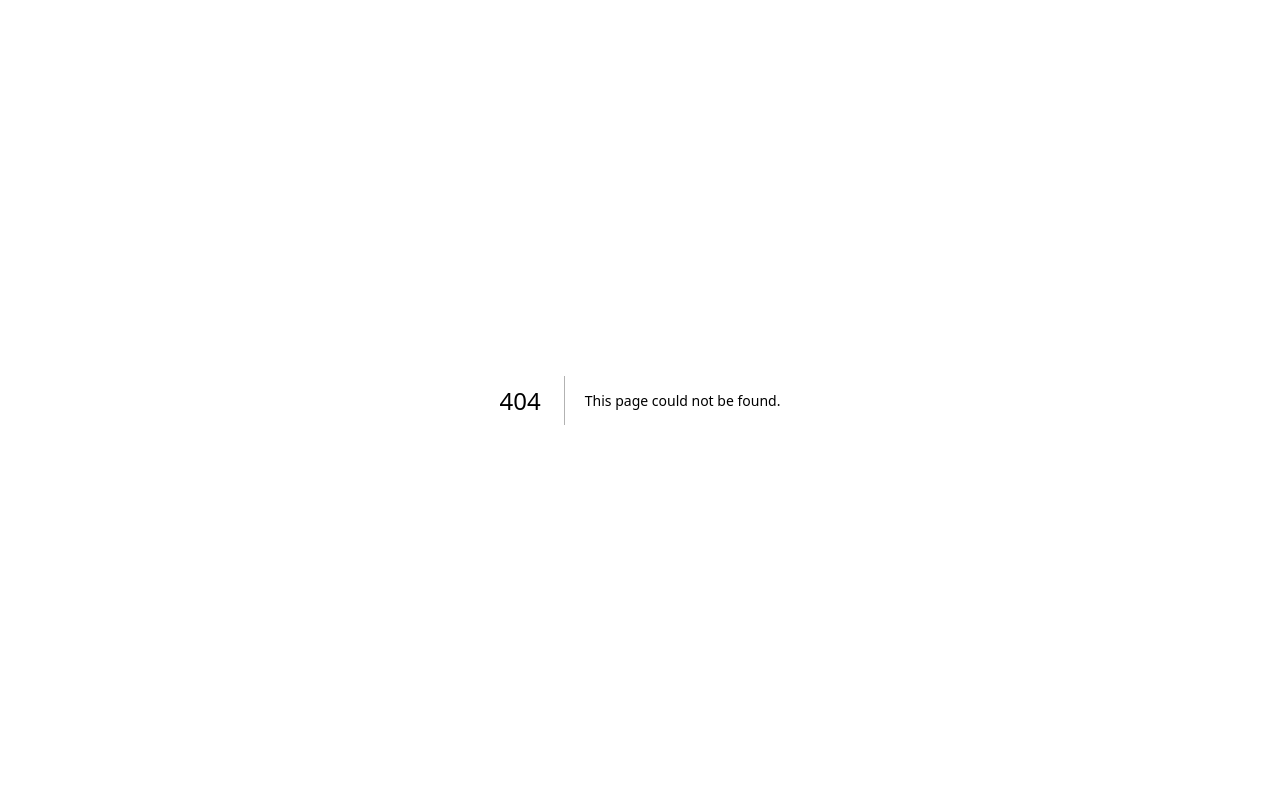
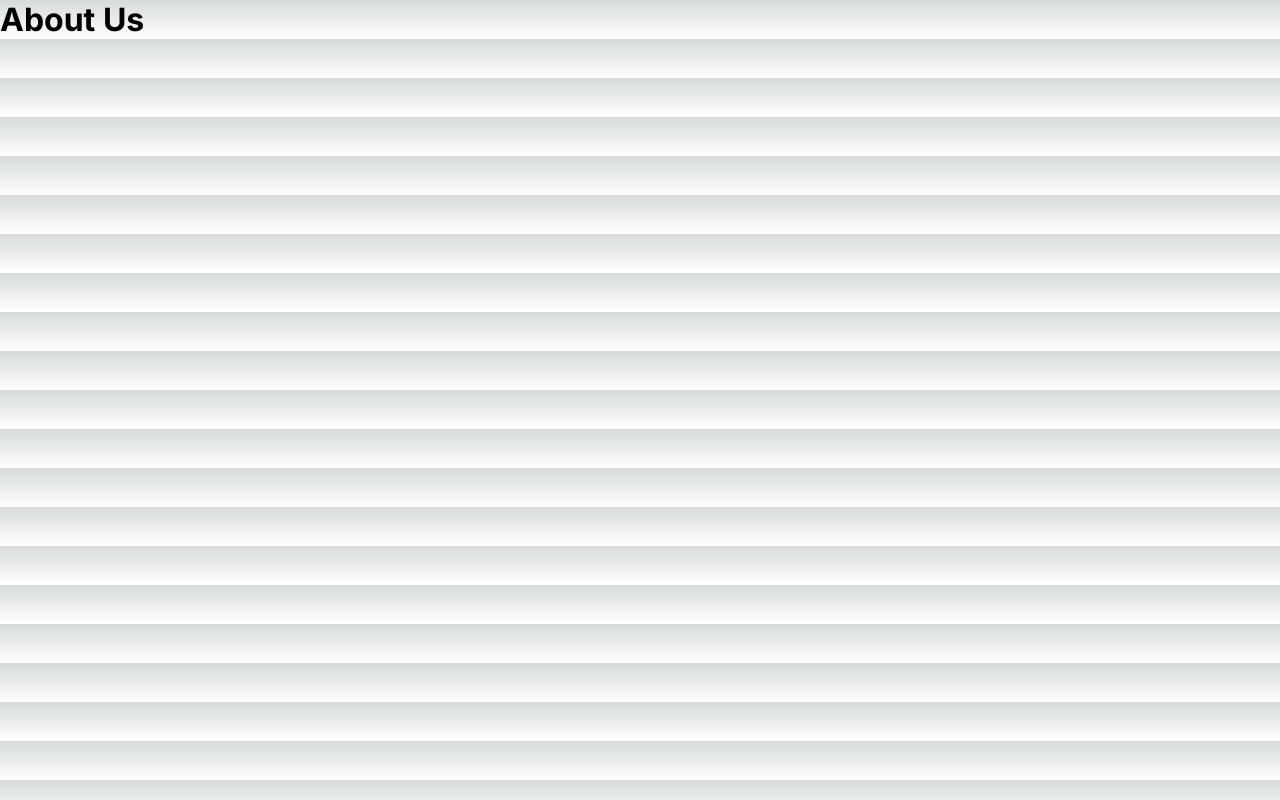
Before and after one commit to eunoia-code/nextjs-essentials, a Next.js app: page /about in a window 1280 px wide. Before the commit this address had no page. Built offline with nearby package versions, Linux system fonts and the light colour scheme.

Commit message:
88. Adding Another Route via the File System

```diff
--- /dev/null
+++ b/app/about/page.js
@@ -0,0 +1,7 @@
+export default function AboutPage() {
+  return (
+    <h1>
+      About Us
+    </h1>
+  );
+}
```
Also changed, not shown: 1 other file (tests, documents, lock files or other folders).
